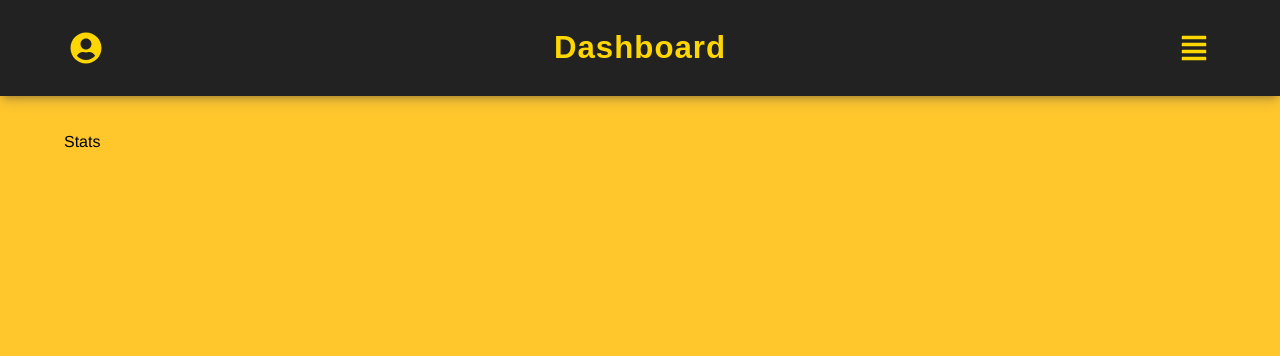
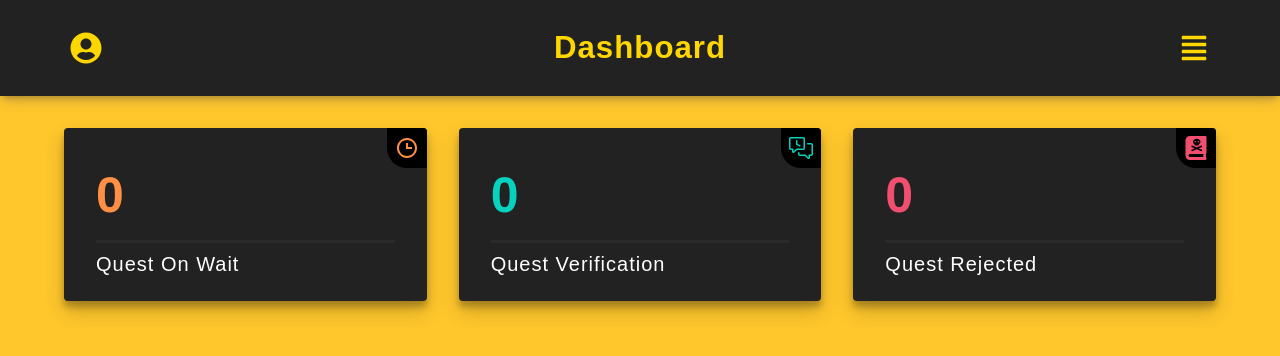
Before and after one commit to DrakonZZZ/Personer, a React (Vite) app: page /dashboard in a window 1280 px wide. Shown: the top 356 px of the page. Built offline with nearby package versions, Linux system fonts and the light colour scheme; no server answers; sample sign-in values are in the browser's storage.

Commit message:
implement

```diff
--- a/features/quests/allQuestSlice.js
+++ b/features/quests/allQuestSlice.js
@@ -1,7 +1,6 @@
 import { createSlice, createAsyncThunk } from '@reduxjs/toolkit';
 import endPoint from '../../utils/axios';
 import { toast } from 'react-toastify';
-import axios from 'axios';
 
 const intialFilterState = {
   search: '',
@@ -25,11 +24,7 @@ export const getAllQuest = createAsyncThunk(
   'allJobs/getJobs',
   async (noparam, thunkPoint) => {
     try {
-      const res = await endPoint.get('/jobs', {
-        headers: {
-          Authorization: `Bearer ${thunkPoint.getState().user.userInfo.token}`,
-        },
-      });
+      const res = await endPoint.get('/jobs');
 
       return res.data;
     } catch (error) {
@@ -38,8 +33,21 @@ export const getAllQuest = createAsyncThunk(
   }
 );
 
+export const displayStats = createAsyncThunk(
+  'allJobs/showStats',
+  async (noparam, thunkPoint) => {
+    try {
+      const res = await endPoint.get('/jobs/stats');
+      console.log(res.data);
+      return res.data;
+    } catch (error) {
+      return thunkPoint.rejectWithValue(error.response.data.msg);
+    }
+  }
+);
+
 const allQuestSlice = createSlice({
-  name: 'allQUest',
+  name: 'allQuest',
   initialState,
   reducers: {
     loadingDisplay: (state, tgl) => {
@@ -59,6 +67,18 @@ const allQuestSlice = createSlice({
       state.isLoading = false;
       toast(payload);
     },
+    [displayStats.pending]: (state) => {
+      state.isLoading = true;
+    },
+    [displayStats.fulfilled]: (state, { payload }) => {
+      state.isLoading = false;
+      state.stats = payload.defaultStats;
+      state.monthlyQuestRegistration = payload.monthlyApplications;
+    },
+    [displayStats.rejected]: (state, { payload }) => {
+      state.isLoading = false;
+      toast.error(payload);
+    },
   },
 });
 
--- a/features/quests/questSlice.js
+++ b/features/quests/questSlice.js
@@ -54,7 +54,7 @@ const questSlice = createSlice({
       state.isLoading = false;
       toast.error(payload);
     },
-    [deleteQuest.fulfilled]: (state) => {
+    [deleteQuest.fulfilled]: () => {
       toast.success('Quest deleted');
     },
     [deleteQuest.rejected]: (state, { payload }) => {
--- a/package.json
+++ b/package.json
@@ -12,6 +12,7 @@
   "dependencies": {
     "@reduxjs/toolkit": "^1.9.5",
     "axios": "^1.4.0",
+    "chart.js": "^4.3.2",
     "react": "^18.2.0",
     "react-dom": "^18.2.0",
     "react-icons": "^4.10.1",
--- /dev/null
+++ b/src/components/Chart.jsx
@@ -0,0 +1,7 @@
+import React from 'react';
+
+const Chart = () => {
+  return <div>Chart</div>;
+};
+
+export default Chart;
--- /dev/null
+++ b/src/components/GraphContainer.jsx
@@ -0,0 +1,34 @@
+import { useState } from 'react';
+import { useSelector } from 'react-redux';
+import { styled } from 'styled-components';
+
+const StyledGraphContainer = styled.section`
+  border-top: 3px dashed var(--primary-5);
+  margin-top: 2rem;
+  text-align: center;
+  button {
+    color: var(--primary-3);
+    font-size: 1.25rem;
+    cursor: pointer;
+  }
+  h4 {
+    margin-top: 2rem;
+    text-align: center;
+    margin-bottom: 0.75rem;
+    font-weight: 600;
+    color: var(--primary-5);
+  }
+`;
+
+const GraphContainer = () => {
+  const [graphData, setGraphData] = useState();
+  const { monthlyRegistration } = useSelector((store) => store.allQuest);
+
+  return (
+    <StyledGraphContainer>
+      <h4>Montly Quest Registration</h4>
+    </StyledGraphContainer>
+  );
+};
+
+export default GraphContainer;
--- /dev/null
+++ b/src/components/Loading.jsx
@@ -0,0 +1,10 @@
+const Loading = () => {
+  return (
+    <div className="lds-ripple">
+      <div></div>
+      <div></div>
+    </div>
+  );
+};
+
+export default Loading;
--- a/src/components/QuestContainer.jsx
+++ b/src/components/QuestContainer.jsx
@@ -1,5 +1,6 @@
 import { useEffect } from 'react';
 import SingleQuest from './SingleQuest';
+import Loading from './Loading';
 import { useSelector, useDispatch } from 'react-redux';
 import { styled } from 'styled-components';
 import { getAllQuest } from '../../features/quests/allQuestSlice';
@@ -47,12 +48,7 @@ const QuestContainer = () => {
   }, []);
 
   if (isLoading) {
-    return (
-      <div className="lds-ripple">
-        <div></div>
-        <div></div>
-      </div>
-    );
+    return <Loading />;
   }
 
   if (quest.length === 0) {
--- a/src/components/SingleQuest.jsx
+++ b/src/components/SingleQuest.jsx
@@ -52,15 +52,15 @@ const StyledSingleQuest = styled.div`
   }
   .pending {
     background: #171717;
-    color: #ffcf5e;
+    color: #ff8f45;
   }
   .interview {
     background: #171717;
-    color: #5aff78;
+    color: #07d2be;
   }
   .declined {
     background: #171717;
-    color: #ff4545;
+    color: #f24e70;
   }
   .content {
     padding: 1rem 1.5rem;
--- /dev/null
+++ b/src/components/StatItem.jsx
@@ -0,0 +1,58 @@
+import { styled } from 'styled-components';
+
+const StyledStatItem = styled.div`
+  position: relative;
+  color: white;
+  padding: 1.5rem 2rem;
+  background: var(--black);
+  border-radius: var(--borderRadius);
+  box-shadow: rgba(0, 0, 0, 0.19) 0px 10px 20px, rgba(0, 0, 0, 0.23) 0px 6px 6px;
+  header {
+    display: flex;
+    align-items: center;
+    justify-content: space-between;
+    border-bottom: 3px solid #2a2a2a;
+  }
+  .value {
+    display: block;
+    font-weight: 700;
+    font-size: 50px;
+    color: ${(props) => props.$color};
+  }
+  .title {
+    margin: 0;
+    text-transform: capitalize;
+    letter-spacing: var(--letterSpacing);
+    text-align: left;
+    margin-top: 0.5rem;
+  }
+  .icon {
+    padding: 0.5rem;
+    font-size: 0.3rem;
+    border-bottom-left-radius: 50%;
+    border-top-right-radius: var(--borderRadius);
+    background: ${(props) => props.$bg};
+    position: absolute;
+    top: 0rem;
+    right: 0rem;
+    display: flex;
+    svg {
+      font-size: 1.5rem;
+      color: ${(props) => props.$color};
+    }
+  }
+`;
+
+const StatItem = ({ title, value, icon, color, bg }) => {
+  return (
+    <StyledStatItem $color={color} $bg={bg}>
+      <header>
+        <span className="value">{value}</span>
+        <span className="icon">{icon}</span>
+      </header>
+      <h5 className="title">{title}</h5>
+    </StyledStatItem>
+  );
+};
+
+export default StatItem;
--- /dev/null
+++ b/src/components/StatsContainer.jsx
@@ -0,0 +1,57 @@
+import { useSelector } from 'react-redux';
+import { styled } from 'styled-components';
+import { BiTime } from 'react-icons/bi';
+import { GoDiscussionOutdated } from 'react-icons/go';
+import { FaBookDead } from 'react-icons/fa';
+import StatItem from './StatItem';
+import Chart from './Chart';
+
+const StyledStatContainer = styled.section`
+  display: grid;
+  row-gap: 2rem;
+  @media (min-width: 768px) {
+    grid-template-columns: 1fr 1fr;
+    column-gap: 2rem;
+  }
+  @media (min-width: 1120px) {
+    grid-template-columns: 1fr 1fr 1fr;
+    column-gap: 2rem;
+  }
+`;
+
+const StatsContainer = () => {
+  const { stats } = useSelector((store) => store.allQuest);
+
+  const defaultStatValue = [
+    {
+      title: 'Quest On Wait',
+      value: stats.pending || 0,
+      icon: <BiTime />,
+      color: '#FF8F45',
+      bg: 'black',
+    },
+    {
+      title: 'Quest Verification',
+      value: stats.interview || 0,
+      icon: <GoDiscussionOutdated />,
+      color: ' #07D2BE',
+      bg: 'black',
+    },
+    {
+      title: 'Quest Rejected',
+      value: stats.declined || 0,
+      icon: <FaBookDead />,
+      color: '#F24E70',
+      bg: 'black',
+    },
+  ];
+  return (
+    <StyledStatContainer>
+      {defaultStatValue.map((item, idx) => {
+        return <StatItem key={idx} {...item} />;
+      })}
+    </StyledStatContainer>
+  );
+};
+
+export default StatsContainer;
--- a/src/pages/dashboard/Stats.jsx
+++ b/src/pages/dashboard/Stats.jsx
@@ -1,7 +1,26 @@
-import React from 'react';
+import { useSelector, useDispatch } from 'react-redux';
+import { useEffect } from 'react';
+import { displayStats } from '../../../features/quests/allQuestSlice';
+import { Loading, StatsContainer, GraphContainer } from '../../components';
 
 const Stats = () => {
-  return <div>Stats</div>;
+  const { isLoading, monthlyQuestRegistration } = useSelector(
+    (store) => store.allQuest
+  );
+  const dispatch = useDispatch();
+  useEffect(() => {
+    dispatch(displayStats());
+  }, []);
+
+  if (isLoading) {
+    return <Loading />;
+  }
+  return (
+    <>
+      <StatsContainer />
+      {monthlyQuestRegistration.length > 0 && <GraphContainer />}
+    </>
+  );
 };
 
 export default Stats;
```
Also changed, not shown: src/components/index.js (+8 -0 lines), 1 other file (tests, documents, lock files or other folders).
